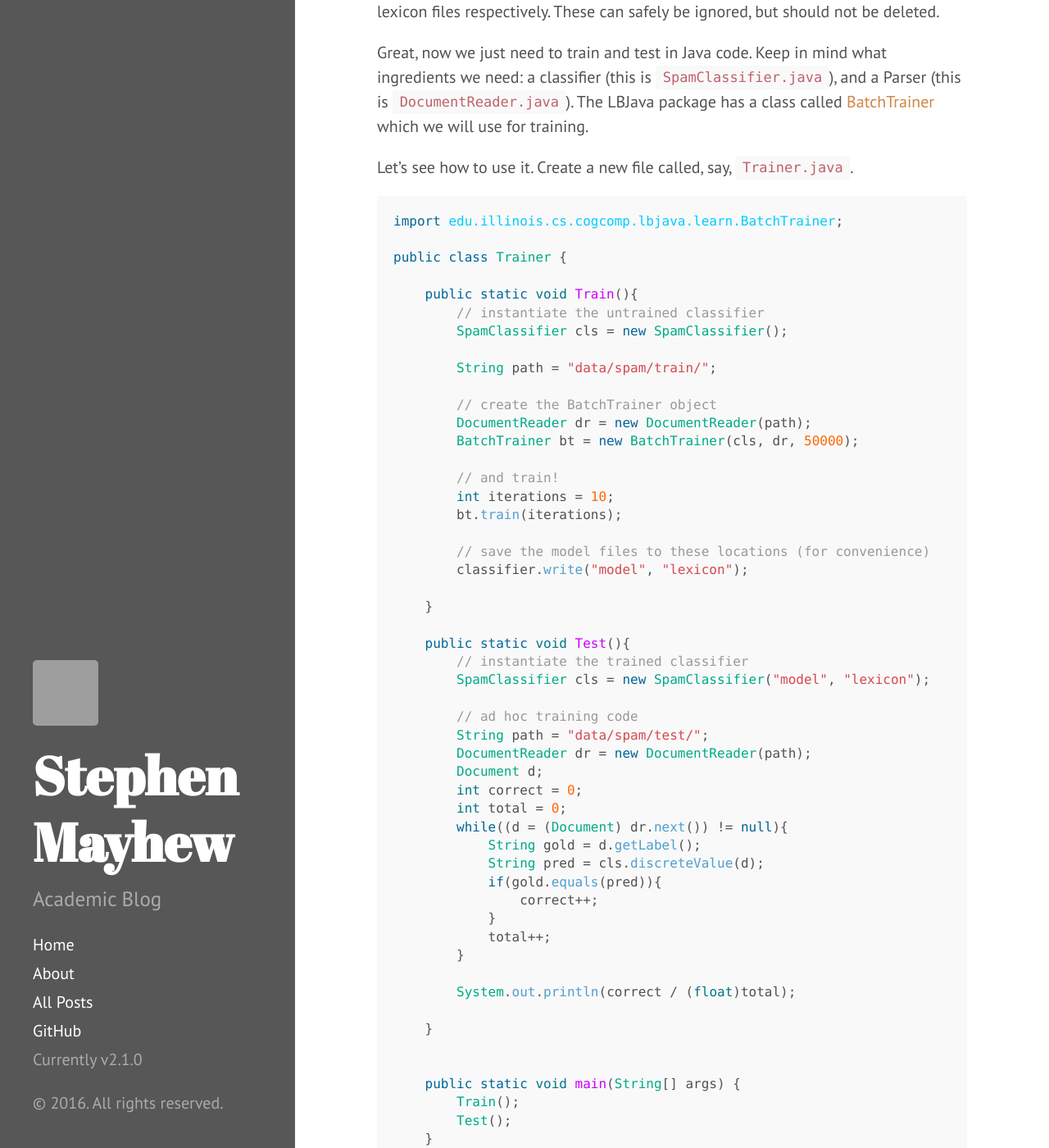
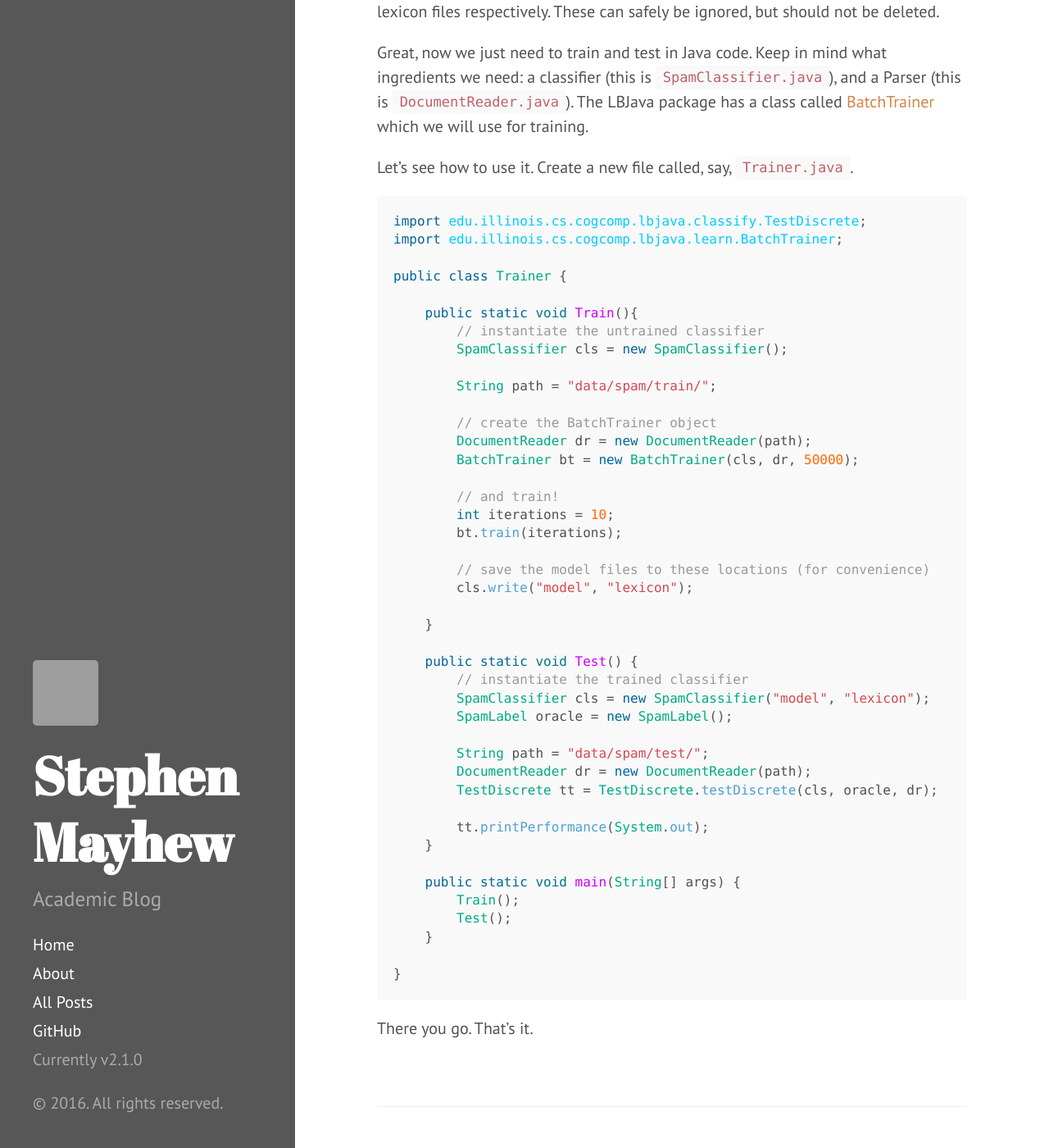
Before and after one commit to mayhewsw/mayhewsw.github.io, a Jekyll site: the page built from _posts/2016-09-29-lbjava-programmatic-training.md, in a window 1280 px wide and 1400 px high, scrolled down 1372 px. Shown: the whole window at 82% size. Built offline with Jekyll 4.4.1, drawn with Linux system fonts in a browser that asks for light colours; grey boxes are pictures that could not be loaded.

Commit message:
Updated testing coe to be more streamlined.

```diff
--- a/_posts/2016-09-29-lbjava-programmatic-training.md
+++ b/_posts/2016-09-29-lbjava-programmatic-training.md
@@ -63,6 +63,7 @@ Great, now we just need to train and test in Java code. Keep in mind what ingred
 Let's see how to use it. Create a new file called, say, `Trainer.java`.
 
 ~~~java
+import edu.illinois.cs.cogcomp.lbjava.classify.TestDiscrete;
 import edu.illinois.cs.cogcomp.lbjava.learn.BatchTrainer;
 
 public class Trainer {
@@ -82,33 +83,21 @@ public class Trainer {
         bt.train(iterations);
 
         // save the model files to these locations (for convenience)
-        classifier.write("model", "lexicon");
+        cls.write("model", "lexicon");
 
     }
 
-    public static void Test(){
+    public static void Test() {
         // instantiate the trained classifier
         SpamClassifier cls = new SpamClassifier("model", "lexicon");
+        SpamLabel oracle = new SpamLabel();
 
-        // ad hoc training code
         String path = "data/spam/test/";
         DocumentReader dr = new DocumentReader(path);
-        Document d;
-        int correct = 0;
-        int total = 0;
-        while((d = (Document) dr.next()) != null){
-            String gold = d.getLabel();
-            String pred = cls.discreteValue(d);
-            if(gold.equals(pred)){
-                correct++;
-            }
-            total++;
-        }
+        TestDiscrete tt = TestDiscrete.testDiscrete(cls, oracle, dr);
 
-        System.out.println(correct / (float)total);
-
+        tt.printPerformance(System.out);
     }
-
 
     public static void main(String[] args) {
         Train();
```
